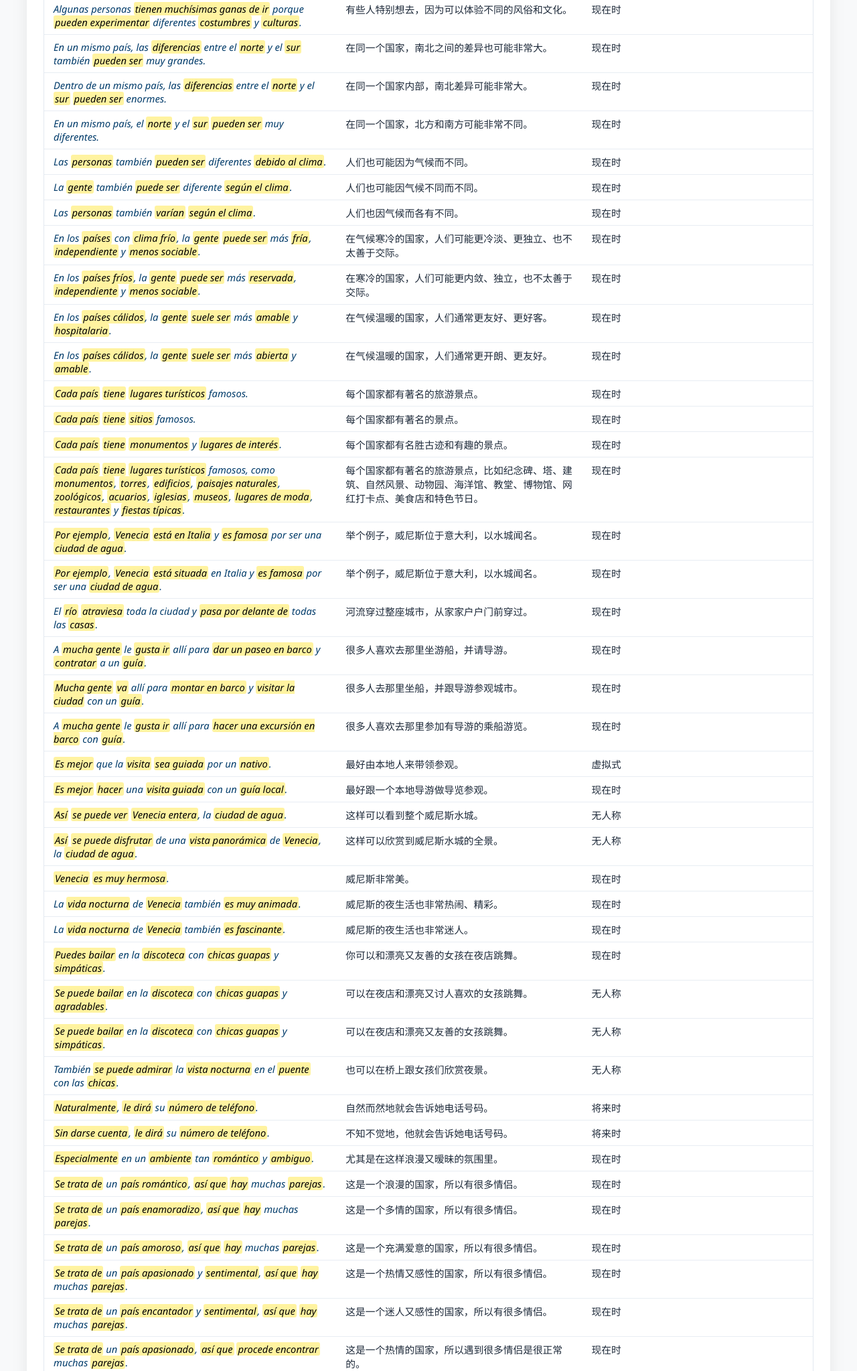
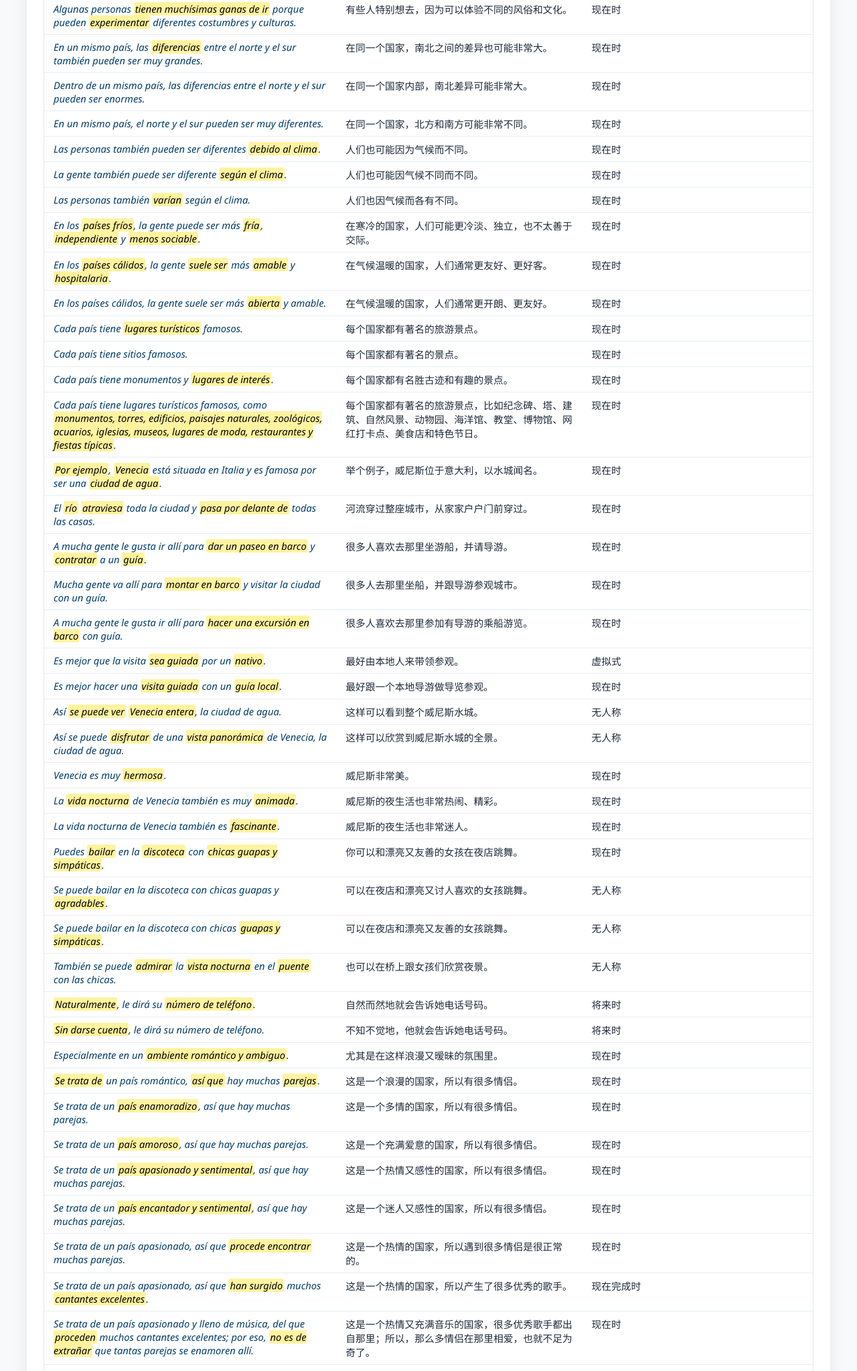
Before and after one commit to azurer-AZ/Espanol-viaje, a plain HTML site: page index.html in a window 1280 px wide. Shown: the part 5476-7523 px from the top of the page at 67% size. Drawn offline with Linux system fonts and the light colour scheme.

Commit message:
Update index.html

```diff
--- a/index.html
+++ b/index.html
@@ -277,55 +277,53 @@
 
     <!-- 表5：完整例句 -->
     <div class="section">
-        <div class="section-header">5️⃣ 完整例句 · 今日对话（高光为重要词）</div>
+        <div class="section-header">5️⃣ 完整例句 · 今日对话（高光为重点词）</div>
         <table>
             <tr><th style="width:38%;">西班牙语句子</th><th style="width:32%;">中文翻译</th><th style="width:30%;">时态 / 备注</th></tr>
-            <tr><td class="col-es"><em><mark>He oído</mark> que algunas personas <mark>van a estudiar</mark> a una <mark>institución</mark> en el <mark>extranjero</mark>.</em></td><td>我听说过一些人去国外的一个机构游学。</td><td>现在完成时 + 现在时</td></tr>
-            <tr><td class="col-es"><em><mark>He oído</mark> que algunas personas <mark>hacen</mark> un <mark>programa de estudios</mark> en una <mark>institución</mark> en el <mark>extranjero</mark>.</em></td><td>我听说过一些人在国外的一个机构参加游学项目。</td><td>现在完成时 + 现在时</td></tr>
-            <tr><td class="col-es"><em>Algunas personas <mark>tienen muchísimas ganas de ir</mark> porque <mark>pueden experimentar</mark> diferentes <mark>costumbres</mark> y <mark>culturas</mark>.</em></td><td>有些人特别想去，因为可以体验不同的风俗和文化。</td><td>现在时</td></tr>
-            <tr><td class="col-es"><em>En un mismo país, las <mark>diferencias</mark> entre el <mark>norte</mark> y el <mark>sur</mark> también <mark>pueden ser</mark> muy grandes.</em></td><td>在同一个国家，南北之间的差异也可能非常大。</td><td>现在时</td></tr>
-            <tr><td class="col-es"><em>Dentro de un mismo país, las <mark>diferencias</mark> entre el <mark>norte</mark> y el <mark>sur</mark> <mark>pueden ser</mark> enormes.</em></td><td>在同一个国家内部，南北差异可能非常大。</td><td>现在时</td></tr>
-            <tr><td class="col-es"><em>En un mismo país, el <mark>norte</mark> y el <mark>sur</mark> <mark>pueden ser</mark> muy diferentes.</em></td><td>在同一个国家，北方和南方可能非常不同。</td><td>现在时</td></tr>
-            <tr><td class="col-es"><em>Las <mark>personas</mark> también <mark>pueden ser</mark> diferentes <mark>debido al clima</mark>.</em></td><td>人们也可能因为气候而不同。</td><td>现在时</td></tr>
-            <tr><td class="col-es"><em>La <mark>gente</mark> también <mark>puede ser</mark> diferente <mark>según el clima</mark>.</em></td><td>人们也可能因气候不同而不同。</td><td>现在时</td></tr>
-            <tr><td class="col-es"><em>Las <mark>personas</mark> también <mark>varían</mark> <mark>según el clima</mark>.</em></td><td>人们也因气候而各有不同。</td><td>现在时</td></tr>
-            <tr><td class="col-es"><em>En los <mark>países</mark> con <mark>clima frío</mark>, la <mark>gente</mark> <mark>puede ser</mark> más <mark>fría</mark>, <mark>independiente</mark> y <mark>menos sociable</mark>.</em></td><td>在气候寒冷的国家，人们可能更冷淡、更独立、也不太善于交际。</td><td>现在时</td></tr>
-            <tr><td class="col-es"><em>En los <mark>países fríos</mark>, la <mark>gente</mark> <mark>puede ser</mark> más <mark>reservada</mark>, <mark>independiente</mark> y <mark>menos sociable</mark>.</em></td><td>在寒冷的国家，人们可能更内敛、独立，也不太善于交际。</td><td>现在时</td></tr>
-            <tr><td class="col-es"><em>En los <mark>países cálidos</mark>, la <mark>gente</mark> <mark>suele ser</mark> más <mark>amable</mark> y <mark>hospitalaria</mark>.</em></td><td>在气候温暖的国家，人们通常更友好、更好客。</td><td>现在时</td></tr>
-            <tr><td class="col-es"><em>En los <mark>países cálidos</mark>, la <mark>gente</mark> <mark>suele ser</mark> más <mark>abierta</mark> y <mark>amable</mark>.</em></td><td>在气候温暖的国家，人们通常更开朗、更友好。</td><td>现在时</td></tr>
-            <tr><td class="col-es"><em><mark>Cada país</mark> <mark>tiene</mark> <mark>lugares turísticos</mark> famosos.</em></td><td>每个国家都有著名的旅游景点。</td><td>现在时</td></tr>
-            <tr><td class="col-es"><em><mark>Cada país</mark> <mark>tiene</mark> <mark>sitios</mark> famosos.</em></td><td>每个国家都有著名的景点。</td><td>现在时</td></tr>
-            <tr><td class="col-es"><em><mark>Cada país</mark> <mark>tiene</mark> <mark>monumentos</mark> y <mark>lugares de interés</mark>.</em></td><td>每个国家都有名胜古迹和有趣的景点。</td><td>现在时</td></tr>
-            <tr><td class="col-es"><em><mark>Cada país</mark> <mark>tiene</mark> <mark>lugares turísticos</mark> famosos, como <mark>monumentos</mark>, <mark>torres</mark>, <mark>edificios</mark>, <mark>paisajes naturales</mark>, <mark>zoológicos</mark>, <mark>acuarios</mark>, <mark>iglesias</mark>, <mark>museos</mark>, <mark>lugares de moda</mark>, <mark>restaurantes</mark> y <mark>fiestas típicas</mark>.</em></td><td>每个国家都有著名的旅游景点，比如纪念碑、塔、建筑、自然风景、动物园、海洋馆、教堂、博物馆、网红打卡点、美食店和特色节日。</td><td>现在时</td></tr>
-            <tr><td class="col-es"><em><mark>Por ejemplo</mark>, <mark>Venecia</mark> <mark>está en Italia</mark> y <mark>es famosa</mark> por ser una <mark>ciudad de agua</mark>.</em></td><td>举个例子，威尼斯位于意大利，以水城闻名。</td><td>现在时</td></tr>
-            <tr><td class="col-es"><em><mark>Por ejemplo</mark>, <mark>Venecia</mark> <mark>está situada</mark> en Italia y <mark>es famosa</mark> por ser una <mark>ciudad de agua</mark>.</em></td><td>举个例子，威尼斯位于意大利，以水城闻名。</td><td>现在时</td></tr>
-            <tr><td class="col-es"><em>El <mark>río</mark> <mark>atraviesa</mark> toda la ciudad y <mark>pasa por delante de</mark> todas las <mark>casas</mark>.</em></td><td>河流穿过整座城市，从家家户户门前穿过。</td><td>现在时</td></tr>
-            <tr><td class="col-es"><em>A <mark>mucha gente</mark> le <mark>gusta ir</mark> allí para <mark>dar un paseo en barco</mark> y <mark>contratar</mark> a un <mark>guía</mark>.</em></td><td>很多人喜欢去那里坐游船，并请导游。</td><td>现在时</td></tr>
-            <tr><td class="col-es"><em><mark>Mucha gente</mark> <mark>va</mark> allí para <mark>montar en barco</mark> y <mark>visitar la ciudad</mark> con un <mark>guía</mark>.</em></td><td>很多人去那里坐船，并跟导游参观城市。</td><td>现在时</td></tr>
-            <tr><td class="col-es"><em>A <mark>mucha gente</mark> le <mark>gusta ir</mark> allí para <mark>hacer una excursión en barco</mark> con <mark>guía</mark>.</em></td><td>很多人喜欢去那里参加有导游的乘船游览。</td><td>现在时</td></tr>
-            <tr><td class="col-es"><em><mark>Es mejor</mark> que la <mark>visita</mark> <mark>sea guiada</mark> por un <mark>nativo</mark>.</em></td><td>最好由本地人来带领参观。</td><td>虚拟式</td></tr>
-            <tr><td class="col-es"><em><mark>Es mejor</mark> <mark>hacer</mark> una <mark>visita guiada</mark> con un <mark>guía local</mark>.</em></td><td>最好跟一个本地导游做导览参观。</td><td>现在时</td></tr>
-            <tr><td class="col-es"><em><mark>Así</mark> <mark>se puede ver</mark> <mark>Venecia entera</mark>, la <mark>ciudad de agua</mark>.</em></td><td>这样可以看到整个威尼斯水城。</td><td>无人称</td></tr>
-            <tr><td class="col-es"><em><mark>Así</mark> <mark>se puede disfrutar</mark> de una <mark>vista panorámica</mark> de <mark>Venecia</mark>, la <mark>ciudad de agua</mark>.</em></td><td>这样可以欣赏到威尼斯水城的全景。</td><td>无人称</td></tr>
-            <tr><td class="col-es"><em><mark>Venecia</mark> <mark>es muy hermosa</mark>.</em></td><td>威尼斯非常美。</td><td>现在时</td></tr>
-            <tr><td class="col-es"><em>La <mark>vida nocturna</mark> de <mark>Venecia</mark> también <mark>es muy animada</mark>.</em></td><td>威尼斯的夜生活也非常热闹、精彩。</td><td>现在时</td></tr>
-            <tr><td class="col-es"><em>La <mark>vida nocturna</mark> de <mark>Venecia</mark> también <mark>es fascinante</mark>.</em></td><td>威尼斯的夜生活也非常迷人。</td><td>现在时</td></tr>
-            <tr><td class="col-es"><em><mark>Puedes bailar</mark> en la <mark>discoteca</mark> con <mark>chicas guapas</mark> y <mark>simpáticas</mark>.</em></td><td>你可以和漂亮又友善的女孩在夜店跳舞。</td><td>现在时</td></tr>
-            <tr><td class="col-es"><em><mark>Se puede bailar</mark> en la <mark>discoteca</mark> con <mark>chicas guapas</mark> y <mark>agradables</mark>.</em></td><td>可以在夜店和漂亮又讨人喜欢的女孩跳舞。</td><td>无人称</td></tr>
-            <tr><td class="col-es"><em><mark>Se puede bailar</mark> en la <mark>discoteca</mark> con <mark>chicas guapas</mark> y <mark>simpáticas</mark>.</em></td><td>可以在夜店和漂亮又友善的女孩跳舞。</td><td>无人称</td></tr>
-            <tr><td class="col-es"><em>También <mark>se puede admirar</mark> la <mark>vista nocturna</mark> en el <mark>puente</mark> con las <mark>chicas</mark>.</em></td><td>也可以在桥上跟女孩们欣赏夜景。</td><td>无人称</td></tr>
-            <tr><td class="col-es"><em><mark>Naturalmente</mark>, <mark>le dirá</mark> su <mark>número de teléfono</mark>.</em></td><td>自然而然地就会告诉她电话号码。</td><td>将来时</td></tr>
-            <tr><td class="col-es"><em><mark>Sin darse cuenta</mark>, <mark>le dirá</mark> su <mark>número de teléfono</mark>.</em></td><td>不知不觉地，他就会告诉她电话号码。</td><td>将来时</td></tr>
-            <tr><td class="col-es"><em><mark>Especialmente</mark> en un <mark>ambiente</mark> tan <mark>romántico</mark> y <mark>ambiguo</mark>.</em></td><td>尤其是在这样浪漫又暧昧的氛围里。</td><td>现在时</td></tr>
-            <tr><td class="col-es"><em><mark>Se trata de</mark> un <mark>país romántico</mark>, <mark>así que</mark> <mark>hay</mark> muchas <mark>parejas</mark>.</em></td><td>这是一个浪漫的国家，所以有很多情侣。</td><td>现在时</td></tr>
-            <tr><td class="col-es"><em><mark>Se trata de</mark> un <mark>país enamoradizo</mark>, <mark>así que</mark> <mark>hay</mark> muchas <mark>parejas</mark>.</em></td><td>这是一个多情的国家，所以有很多情侣。</td><td>现在时</td></tr>
-            <tr><td class="col-es"><em><mark>Se trata de</mark> un <mark>país amoroso</mark>, <mark>así que</mark> <mark>hay</mark> muchas <mark>parejas</mark>.</em></td><td>这是一个充满爱意的国家，所以有很多情侣。</td><td>现在时</td></tr>
-            <tr><td class="col-es"><em><mark>Se trata de</mark> un <mark>país apasionado</mark> y <mark>sentimental</mark>, <mark>así que</mark> <mark>hay</mark> muchas <mark>parejas</mark>.</em></td><td>这是一个热情又感性的国家，所以有很多情侣。</td><td>现在时</td></tr>
-            <tr><td class="col-es"><em><mark>Se trata de</mark> un <mark>país encantador</mark> y <mark>sentimental</mark>, <mark>así que</mark> <mark>hay</mark> muchas <mark>parejas</mark>.</em></td><td>这是一个迷人又感性的国家，所以有很多情侣。</td><td>现在时</td></tr>
-            <tr><td class="col-es"><em><mark>Se trata de</mark> un <mark>país apasionado</mark>, <mark>así que</mark> <mark>procede encontrar</mark> muchas <mark>parejas</mark>.</em></td><td>这是一个热情的国家，所以遇到很多情侣是很正常的。</td><td>现在时</td></tr>
-            <tr><td class="col-es"><em><mark>Se trata de</mark> un <mark>país apasionado</mark>, <mark>así que</mark> <mark>han surgido</mark> muchos <mark>cantantes excelentes</mark>.</em></td><td>这是一个热情的国家，所以产生了很多优秀的歌手。</td><td>现在完成时</td></tr>
-            <tr><td class="col-es"><em><mark>Se trata de</mark> un <mark>país apasionado</mark> y <mark>lleno de música</mark>, del que <mark>proceden</mark> muchos <mark>cantantes excelentes</mark>; <mark>por eso</mark>, <mark>no es de extrañar</mark> que tantas <mark>parejas</mark> <mark>se enamoren</mark> allí.</em></td><td>这是一个热情又充满音乐的国家，很多优秀歌手都出自那里；所以，那么多情侣在那里相爱，也就不足为奇了。</td><td>现在时</td></tr>
-            <tr><td class="col-es"><em><mark>Se trata de</mark> un <mark>país apasionado</mark> y <mark>lleno de música</mark>, del que <mark>proceden</mark> muchos <mark>cantantes excelentes</mark>; <mark>por eso</mark>, <mark>procede que haya</mark> tanto <mark>romance</mark> y tantas <mark>parejas</mark>.</em></td><td>这是一个热情又充满音乐的国家，很多优秀歌手都出自那里；所以，有那么多浪漫和那么多情侣，是理所当然的。</td><td>现在时 + 虚拟式</td></tr>
+            <tr><td class="col-es"><em>He oído que algunas personas <mark>van a estudiar</mark> a una institución en el extranjero.</em></td><td>我听说过一些人去国外的一个机构游学。</td><td>现在完成时 + 现在时</td></tr>
+            <tr><td class="col-es"><em>He oído que algunas personas hacen un <mark>programa de estudios</mark> en una institución en el extranjero.</em></td><td>我听说过一些人在国外的一个机构参加游学项目。</td><td>现在完成时 + 现在时</td></tr>
+            <tr><td class="col-es"><em>Algunas personas <mark>tienen muchísimas ganas de ir</mark> porque pueden <mark>experimentar</mark> diferentes costumbres y culturas.</em></td><td>有些人特别想去，因为可以体验不同的风俗和文化。</td><td>现在时</td></tr>
+            <tr><td class="col-es"><em>En un mismo país, las <mark>diferencias</mark> entre el norte y el sur también pueden ser muy grandes.</em></td><td>在同一个国家，南北之间的差异也可能非常大。</td><td>现在时</td></tr>
+            <tr><td class="col-es"><em>Dentro de un mismo país, las diferencias entre el norte y el sur pueden ser enormes.</em></td><td>在同一个国家内部，南北差异可能非常大。</td><td>现在时</td></tr>
+            <tr><td class="col-es"><em>En un mismo país, el norte y el sur pueden ser muy diferentes.</em></td><td>在同一个国家，北方和南方可能非常不同。</td><td>现在时</td></tr>
+            <tr><td class="col-es"><em>Las personas también pueden ser diferentes <mark>debido al clima</mark>.</em></td><td>人们也可能因为气候而不同。</td><td>现在时</td></tr>
+            <tr><td class="col-es"><em>La gente también puede ser diferente <mark>según el clima</mark>.</em></td><td>人们也可能因气候不同而不同。</td><td>现在时</td></tr>
+            <tr><td class="col-es"><em>Las personas también <mark>varían</mark> según el clima.</em></td><td>人们也因气候而各有不同。</td><td>现在时</td></tr>
+            <tr><td class="col-es"><em>En los <mark>países fríos</mark>, la gente puede ser más <mark>fría</mark>, <mark>independiente</mark> y <mark>menos sociable</mark>.</em></td><td>在寒冷的国家，人们可能更冷淡、独立，也不太善于交际。</td><td>现在时</td></tr>
+            <tr><td class="col-es"><em>En los <mark>países cálidos</mark>, la gente <mark>suele ser</mark> más <mark>amable</mark> y <mark>hospitalaria</mark>.</em></td><td>在气候温暖的国家，人们通常更友好、更好客。</td><td>现在时</td></tr>
+            <tr><td class="col-es"><em>En los países cálidos, la gente suele ser más <mark>abierta</mark> y amable.</em></td><td>在气候温暖的国家，人们通常更开朗、更友好。</td><td>现在时</td></tr>
+            <tr><td class="col-es"><em>Cada país tiene <mark>lugares turísticos</mark> famosos.</em></td><td>每个国家都有著名的旅游景点。</td><td>现在时</td></tr>
+            <tr><td class="col-es"><em>Cada país tiene sitios famosos.</em></td><td>每个国家都有著名的景点。</td><td>现在时</td></tr>
+            <tr><td class="col-es"><em>Cada país tiene monumentos y <mark>lugares de interés</mark>.</em></td><td>每个国家都有名胜古迹和有趣的景点。</td><td>现在时</td></tr>
+            <tr><td class="col-es"><em>Cada país tiene lugares turísticos famosos, como <mark>monumentos, torres, edificios, paisajes naturales, zoológicos, acuarios, iglesias, museos, lugares de moda, restaurantes y fiestas típicas</mark>.</em></td><td>每个国家都有著名的旅游景点，比如纪念碑、塔、建筑、自然风景、动物园、海洋馆、教堂、博物馆、网红打卡点、美食店和特色节日。</td><td>现在时</td></tr>
+            <tr><td class="col-es"><em><mark>Por ejemplo</mark>, <mark>Venecia</mark> está situada en Italia y es famosa por ser una <mark>ciudad de agua</mark>.</em></td><td>举个例子，威尼斯位于意大利，以水城闻名。</td><td>现在时</td></tr>
+            <tr><td class="col-es"><em>El <mark>río</mark> <mark>atraviesa</mark> toda la ciudad y <mark>pasa por delante de</mark> todas las casas.</em></td><td>河流穿过整座城市，从家家户户门前穿过。</td><td>现在时</td></tr>
+            <tr><td class="col-es"><em>A mucha gente le gusta ir allí para <mark>dar un paseo en barco</mark> y <mark>contratar</mark> a un <mark>guía</mark>.</em></td><td>很多人喜欢去那里坐游船，并请导游。</td><td>现在时</td></tr>
+            <tr><td class="col-es"><em>Mucha gente va allí para <mark>montar en barco</mark> y visitar la ciudad con un guía.</em></td><td>很多人去那里坐船，并跟导游参观城市。</td><td>现在时</td></tr>
+            <tr><td class="col-es"><em>A mucha gente le gusta ir allí para <mark>hacer una excursión en barco</mark> con guía.</em></td><td>很多人喜欢去那里参加有导游的乘船游览。</td><td>现在时</td></tr>
+            <tr><td class="col-es"><em>Es mejor que la visita <mark>sea guiada</mark> por un <mark>nativo</mark>.</em></td><td>最好由本地人来带领参观。</td><td>虚拟式</td></tr>
+            <tr><td class="col-es"><em>Es mejor hacer una <mark>visita guiada</mark> con un <mark>guía local</mark>.</em></td><td>最好跟一个本地导游做导览参观。</td><td>现在时</td></tr>
+            <tr><td class="col-es"><em>Así <mark>se puede ver</mark> <mark>Venecia entera</mark>, la ciudad de agua.</em></td><td>这样可以看到整个威尼斯水城。</td><td>无人称</td></tr>
+            <tr><td class="col-es"><em>Así se puede <mark>disfrutar</mark> de una <mark>vista panorámica</mark> de Venecia, la ciudad de agua.</em></td><td>这样可以欣赏到威尼斯水城的全景。</td><td>无人称</td></tr>
+            <tr><td class="col-es"><em>Venecia es muy <mark>hermosa</mark>.</em></td><td>威尼斯非常美。</td><td>现在时</td></tr>
+            <tr><td class="col-es"><em>La <mark>vida nocturna</mark> de Venecia también es muy <mark>animada</mark>.</em></td><td>威尼斯的夜生活也非常热闹、精彩。</td><td>现在时</td></tr>
+            <tr><td class="col-es"><em>La vida nocturna de Venecia también es <mark>fascinante</mark>.</em></td><td>威尼斯的夜生活也非常迷人。</td><td>现在时</td></tr>
+            <tr><td class="col-es"><em>Puedes <mark>bailar</mark> en la <mark>discoteca</mark> con <mark>chicas guapas y simpáticas</mark>.</em></td><td>你可以和漂亮又友善的女孩在夜店跳舞。</td><td>现在时</td></tr>
+            <tr><td class="col-es"><em>Se puede bailar en la discoteca con chicas guapas y <mark>agradables</mark>.</em></td><td>可以在夜店和漂亮又讨人喜欢的女孩跳舞。</td><td>无人称</td></tr>
+            <tr><td class="col-es"><em>Se puede bailar en la discoteca con chicas <mark>guapas y simpáticas</mark>.</em></td><td>可以在夜店和漂亮又友善的女孩跳舞。</td><td>无人称</td></tr>
+            <tr><td class="col-es"><em>También se puede <mark>admirar</mark> la <mark>vista nocturna</mark> en el <mark>puente</mark> con las chicas.</em></td><td>也可以在桥上跟女孩们欣赏夜景。</td><td>无人称</td></tr>
+            <tr><td class="col-es"><em><mark>Naturalmente</mark>, le dirá su <mark>número de teléfono</mark>.</em></td><td>自然而然地就会告诉她电话号码。</td><td>将来时</td></tr>
+            <tr><td class="col-es"><em><mark>Sin darse cuenta</mark>, le dirá su número de teléfono.</em></td><td>不知不觉地，他就会告诉她电话号码。</td><td>将来时</td></tr>
+            <tr><td class="col-es"><em>Especialmente en un <mark>ambiente romántico y ambiguo</mark>.</em></td><td>尤其是在这样浪漫又暧昧的氛围里。</td><td>现在时</td></tr>
+            <tr><td class="col-es"><em><mark>Se trata de</mark> un país romántico, <mark>así que</mark> hay muchas <mark>parejas</mark>.</em></td><td>这是一个浪漫的国家，所以有很多情侣。</td><td>现在时</td></tr>
+            <tr><td class="col-es"><em>Se trata de un <mark>país enamoradizo</mark>, así que hay muchas parejas.</em></td><td>这是一个多情的国家，所以有很多情侣。</td><td>现在时</td></tr>
+            <tr><td class="col-es"><em>Se trata de un <mark>país amoroso</mark>, así que hay muchas parejas.</em></td><td>这是一个充满爱意的国家，所以有很多情侣。</td><td>现在时</td></tr>
+            <tr><td class="col-es"><em>Se trata de un <mark>país apasionado y sentimental</mark>, así que hay muchas parejas.</em></td><td>这是一个热情又感性的国家，所以有很多情侣。</td><td>现在时</td></tr>
+            <tr><td class="col-es"><em>Se trata de un <mark>país encantador y sentimental</mark>, así que hay muchas parejas.</em></td><td>这是一个迷人又感性的国家，所以有很多情侣。</td><td>现在时</td></tr>
+            <tr><td class="col-es"><em>Se trata de un país apasionado, así que <mark>procede encontrar</mark> muchas parejas.</em></td><td>这是一个热情的国家，所以遇到很多情侣是很正常的。</td><td>现在时</td></tr>
+            <tr><td class="col-es"><em>Se trata de un país apasionado, así que <mark>han surgido</mark> muchos <mark>cantantes excelentes</mark>.</em></td><td>这是一个热情的国家，所以产生了很多优秀的歌手。</td><td>现在完成时</td></tr>
+            <tr><td class="col-es"><em>Se trata de un país apasionado y lleno de música, del que <mark>proceden</mark> muchos cantantes excelentes; por eso, <mark>no es de extrañar</mark> que tantas parejas se enamoren allí.</em></td><td>这是一个热情又充满音乐的国家，很多优秀歌手都出自那里；所以，那么多情侣在那里相爱，也就不足为奇了。</td><td>现在时</td></tr>
+            <tr><td class="col-es"><em>Se trata de un país apasionado y lleno de música, del que proceden muchos cantantes excelentes; por eso, <mark>procede que haya</mark> tanto romance y tantas parejas.</em></td><td>这是一个热情又充满音乐的国家，很多优秀歌手都出自那里；所以，有那么多浪漫和那么多情侣，是理所当然的。</td><td>现在时 + 虚拟式</td></tr>
         </table>
     </div>
 
@@ -449,7 +447,7 @@
     </div>
 
     <div class="footer">
-        ✅ 本页面基于 2026-10-09 游学、旅行与浪漫氛围对话整理 · 表5 已筛选并高光重要词
+        ✅ 本页面基于 2026-10-09 游学、旅行与浪漫氛围对话整理 · 表5 已调整高光为重点词
     </div>
 </div>
 </body>
```
